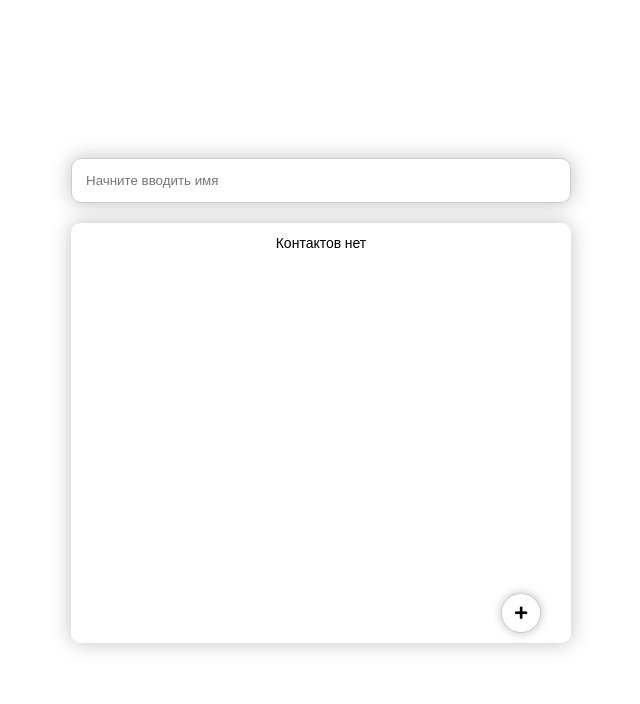
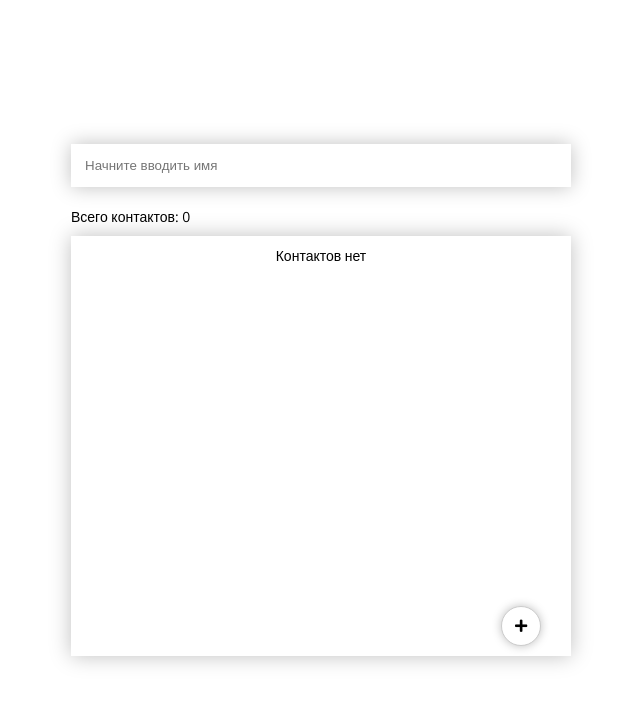
Before and after one commit to rkoshovyi/vue-contacts, a Vue app: page / in a window 1280 px wide. Shown: the top 704 px of the page, without its empty margins (319-959 px from the left). Built offline with nearby package versions, Linux system fonts and the light colour scheme.

Commit message:
sort contacts fix, favorite at top, counter of contacts

```diff
--- a/src/components/AddEditModal.vue
+++ b/src/components/AddEditModal.vue
@@ -29,7 +29,7 @@
                  v-model="newContact.name">
         </div>
         <div class="modal-input">
-          <input type="number" placeholder="Номер телефона" name="phone"
+          <input type="number" placeholder="Личный номер" name="phone"
                  v-model="newContact.phoneNumber">
         </div>
         <div class="modal-input">
@@ -75,11 +75,11 @@
                  v-model="editableContact.name">
         </div>
         <div class="modal-input">
-          <input type="number" placeholder="Номер телефона" name="phone"
+          <input type="number" placeholder="Личный номер" name="phone"
                  v-model="editableContact.phoneNumber">
         </div>
         <div class="modal-input">
-          <input type="number" placeholder="Рабочий телефон" name="workPhone"
+          <input type="number" placeholder="Рабочий номер" name="workPhone"
                  v-model="editableContact.workNumber">
         </div>
         <div class="modal-input">
--- a/src/components/Contacts.vue
+++ b/src/components/Contacts.vue
@@ -5,6 +5,11 @@
              v-model="filterValue"
              :change="filteredContacts">
     </form>
+
+    <div class="info-row">
+      <p>Всего контактов: {{ contactsList.length }}</p>
+      <p v-show="filterValue">Найдено: {{ filteredContacts.length }}</p>
+    </div>
 
     <div class="contacts-list-wrapper">
       <ul class="contacts-list">
@@ -28,7 +33,7 @@
 
               <div class="contact-info-row" v-show="contact.phoneNumber">
                 <div class="contact-info-left">
-                  Номер телефона:
+                  Личный:
                 </div>
                 <div class="contact-info-item">
                   <a :href="`tel:{{ contact.phoneNumber }}`">{{ contact.phoneNumber }}</a>
@@ -37,7 +42,7 @@
 
               <div class="contact-info-row" v-show="contact.workNumber">
                 <div class="contact-info-left">
-                  Рабочий номер:
+                  Рабочий:
                 </div>
                 <div class="contact-info-item">
                   <a :href="`tel:{{ contact.workNumber }}`">{{ contact.workNumber }}</a>
@@ -88,7 +93,7 @@ export default {
         isContactShowing: true
       },
       contactsList: [],
-      filterValue: ''
+      filterValue: '',
     }
   },
   mounted() {
@@ -103,11 +108,14 @@ export default {
   },
   methods: {
     saveContactsList() {
-      localStorage.setItem('contacts', JSON.stringify(this.sortContacts(this.contactsList)));
+      localStorage.setItem('contacts', JSON.stringify(this.sortContactsList(this.contactsList)));
+      this.contactsList = this.sortContactsList(this.contactsList);
     },
 
-    sortContacts(array) {
-      return array.slice().sort(function(a, b) {
+    sortContactsList(array) {
+      let favoriteConacts = [],
+          usualContacts = [];
+      let sortedArray = array.slice().sort(function(a, b) {
         if (a.name.toUpperCase() > b.name.toUpperCase()) {
           return 1;
         }
@@ -116,6 +124,17 @@ export default {
         }
         return 0;
       });
+
+      for (let i = 0; i < sortedArray.length; i++) {
+        if (sortedArray[i].isFavorite) {
+          favoriteConacts.push(sortedArray[i]);
+        } else {
+          usualContacts.push(sortedArray[i]);
+        }
+      };
+      sortedArray = favoriteConacts.concat(usualContacts);
+
+      return sortedArray
     },
 
     addContact(newContactInfo) {
@@ -140,7 +159,6 @@ export default {
       let i = this.contactsList.indexOf(contact);
 
       this.contactsList[i].isFavorite = !this.contactsList[i].isFavorite;
-
       this.saveContactsList();
     },
 
@@ -165,11 +183,16 @@ export default {
   input {
     width: 100%;
     padding: 14px;
-    border: 1px solid #ccc;
-    border-radius: 10px;
+    border: none;
     outline: none;
     box-shadow: 0 0 20px rgba(#000, .25);
   }
+}
+
+.info-row {
+  display: flex;
+  justify-content: space-between;
+  margin-bottom: 10px;
 }
 
 .contacts-list-wrapper {
@@ -181,7 +204,6 @@ export default {
     width: 100%;
     height: 420px;
     padding: 0 10px;
-    border-radius: 10px;
     box-shadow: 0 0 20px rgba(#000, .25);
     overflow-y: auto;
 }
@@ -221,10 +243,7 @@ export default {
         }
 
         .contact-info-left {
-          width: 140px;
-        }
-
-        .contact-info-item {
+          width: 70px;
         }
     }
 
```
